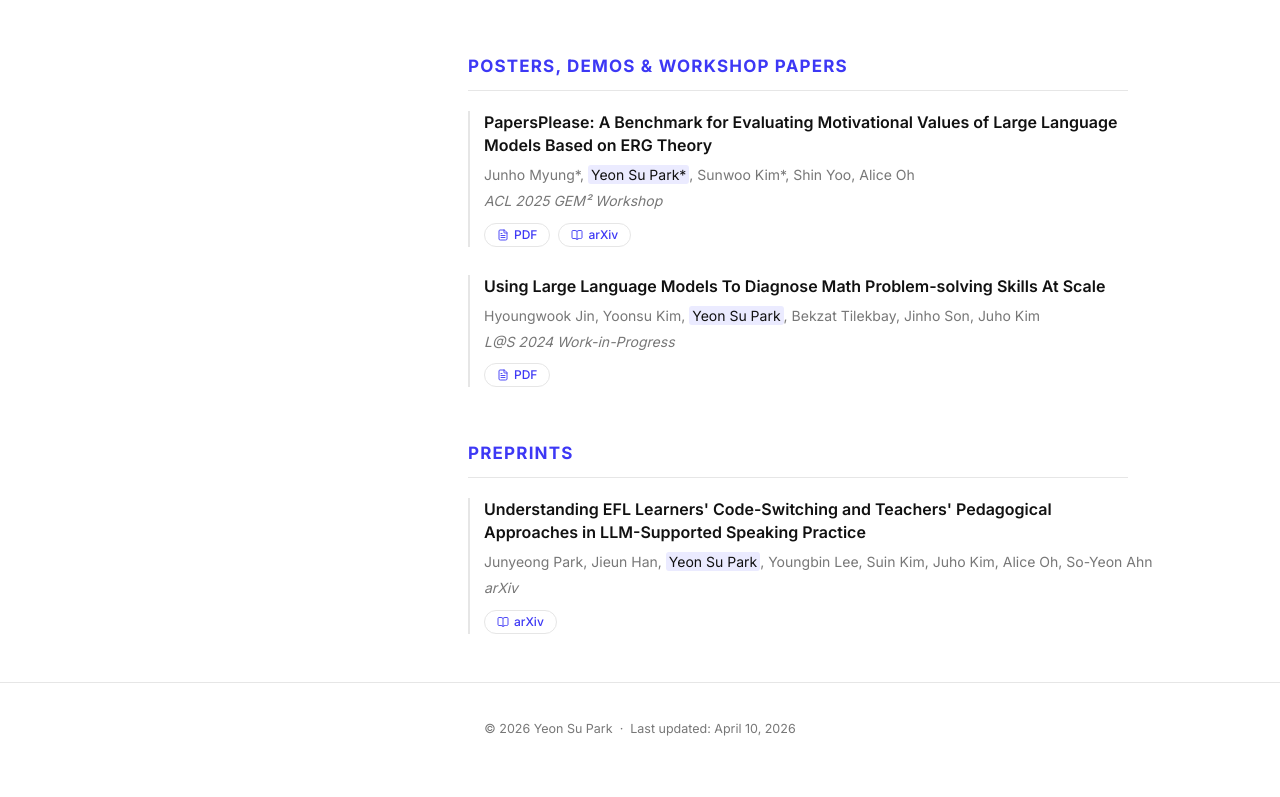
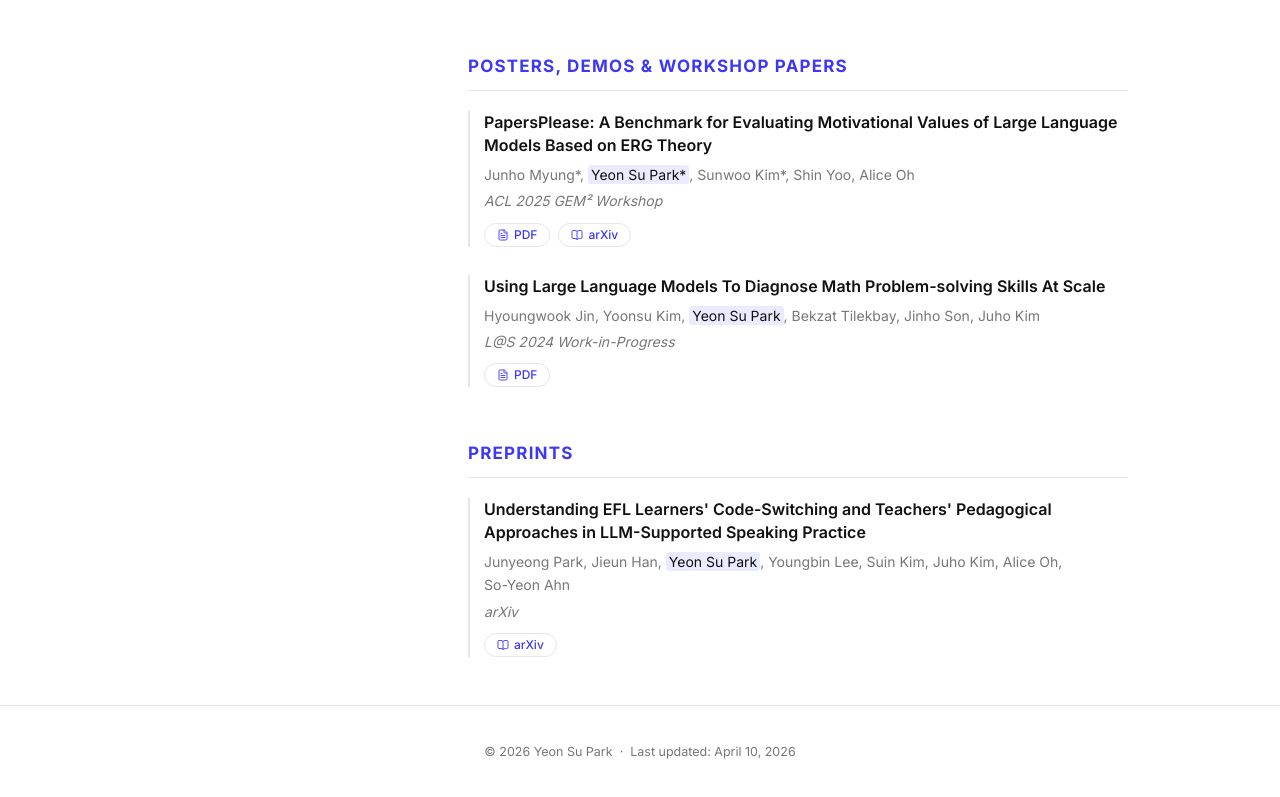
Before and after one commit to yeonsuuuu28/yeonsuuuu28.github.io, a React (Vite) app: page / in a window 1280 px wide. Shown: the part 1415-2212 px from the top of the page. Before the commit the page ends 2190 px from the top, so only its background shows below. Built offline with nearby package versions, Linux system fonts and the light colour scheme.

Commit message:
minor debug

```diff
--- a/package.json
+++ b/package.json
@@ -6,7 +6,7 @@
   "scripts": {
     "dev": "vite",
     "build": "vite build",
-    "deploy": "gh-pages -d dist",
+    "deploy": "vite build && gh-pages -d dist",
     "lint": "eslint .",
     "preview": "vite preview"
   },
--- a/src/App.jsx
+++ b/src/App.jsx
@@ -96,8 +96,10 @@ function Authors({ str }) {
       {parts.map((name, i) => {
         const isMe = name.replace(/\*/g, '').trim() === 'Yeon Su Park'
         return (
-          <span key={i} style={{ whiteSpace: 'nowrap' }}>
-            {isMe ? <strong>{name}</strong> : name}
+          <span key={i}>
+            <span style={{ whiteSpace: 'nowrap' }}>
+              {isMe ? <strong>{name}</strong> : name}
+            </span>
             {i < parts.length - 1 ? ', ' : ''}
           </span>
         )
@@ -219,7 +221,7 @@ export default function App() {
           <section className="section" id="about">
             <h2 className="section-title">About Me</h2>
             <p className="bio">
-              👋 Hi! I am Yeon Su, a first-year Ph.D. student in the{' '}
+              👋 Hi! I am Yeon Su , a first-year Ph.D. student in the{' '}
               <a href="https://cs.kaist.ac.kr/" target="_blank" rel="noreferrer">School of Computing</a>
               {' '}at{' '}
               <a href="https://www.kaist.ac.kr/kr/" target="_blank" rel="noreferrer">KAIST</a>,
```
Also changed, not shown: 1 other file (tests, documents, lock files or other folders).
